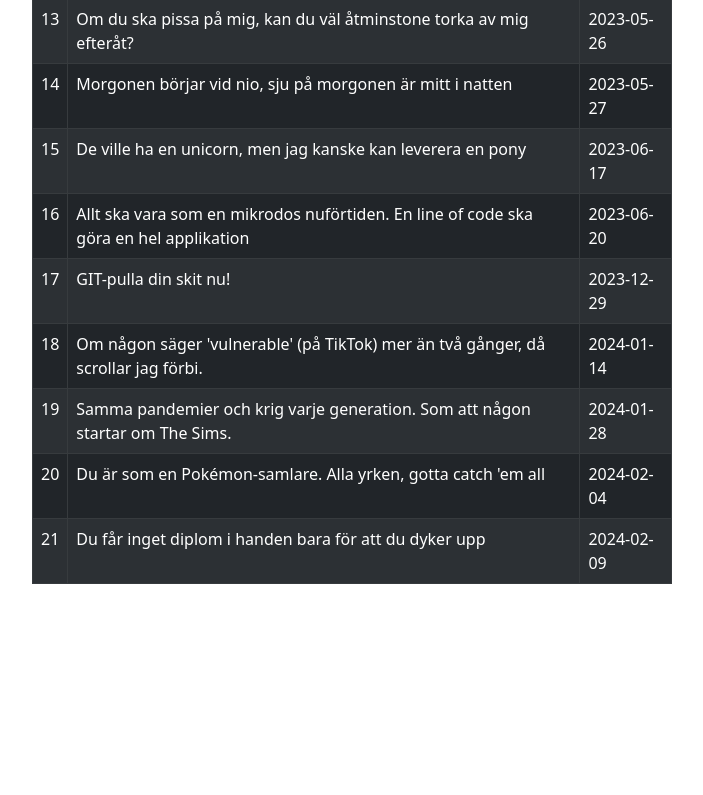
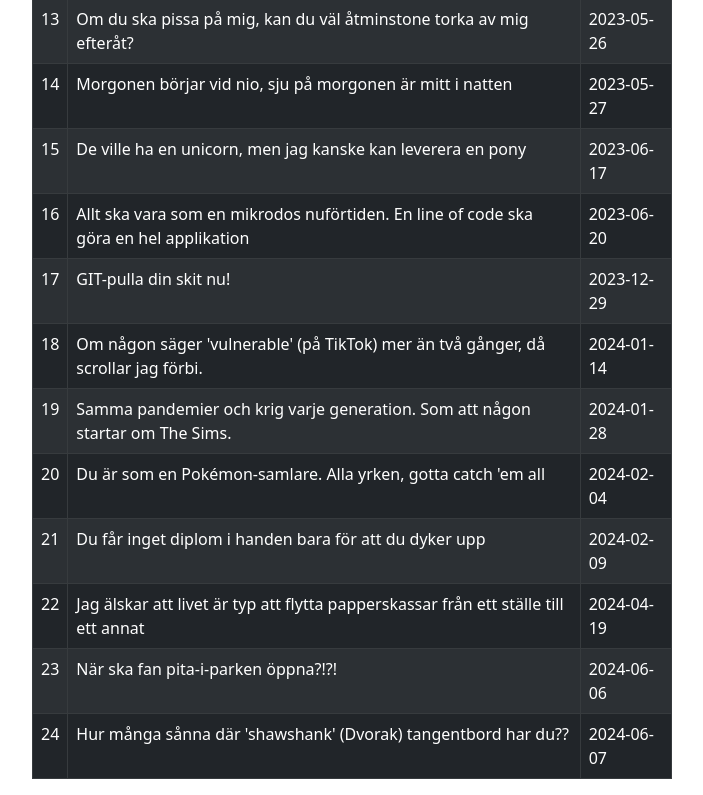
Before and after one commit to Stenstromen/filosofiskaeleonora, a React (Create React App) app: page /all in a window 1280 px wide. Shown: the part 927-1722 px from the top of the page, without its empty margins (288-991 px from the left). Before the commit the page ends 1527 px from the top, so only its background shows below. Built offline with nearby package versions, Linux system fonts and the light colour scheme.

Commit message:
added quotes

```diff
--- a/src/assets/Quotes.js
+++ b/src/assets/Quotes.js
@@ -110,6 +110,21 @@ const Quotes = [
     quote: "Du får inget diplom i handen bara för att du dyker upp",
     date: "2024-02-09",
   },
+  {
+    id: 22,
+    quote: "Jag älskar att livet är typ att flytta papperskassar från ett ställe till ett annat",
+    date: "2024-04-19",
+  },
+  {
+    id: 23,
+    quote: "När ska fan pita-i-parken öppna?!?!",
+    date: "2024-06-06",
+  },
+  {
+    id: 24,
+    quote: "Hur många sånna där 'shawshank' (Dvorak) tangentbord har du??",
+    date: "2024-06-07",
+  }
 ];
 
 module.exports = Quotes;
```
